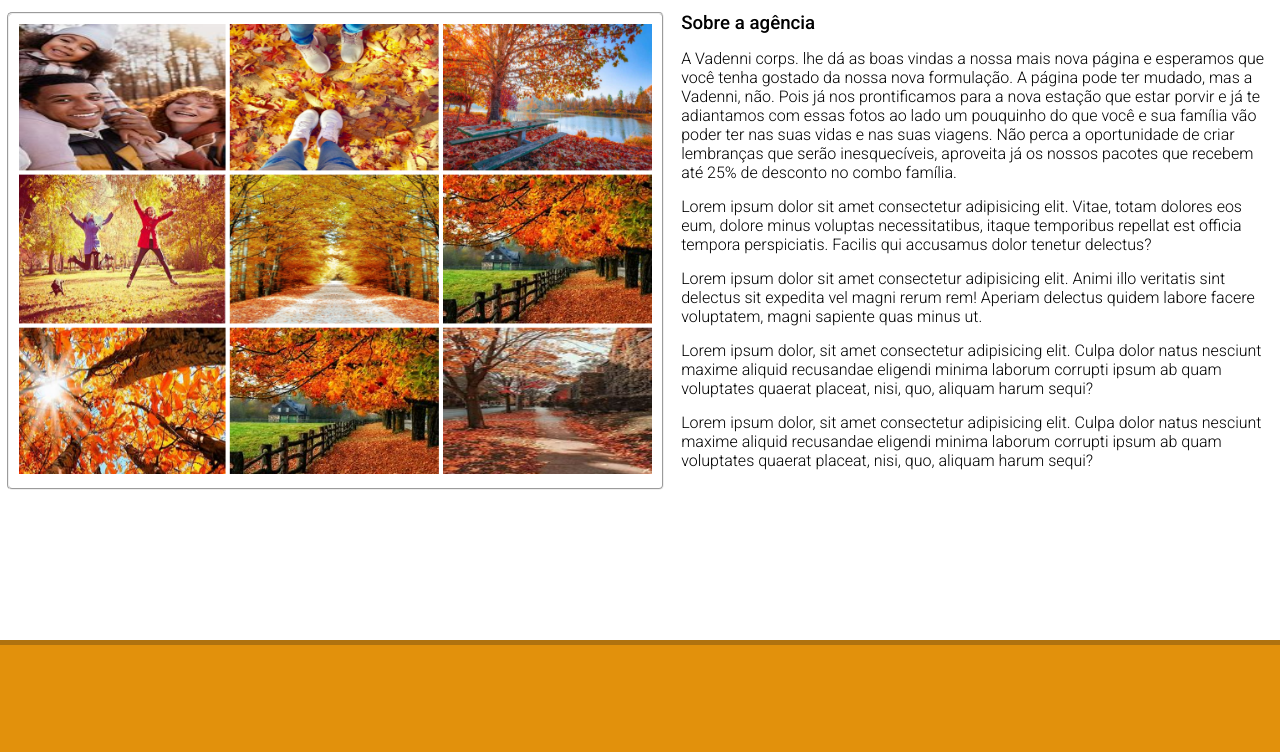
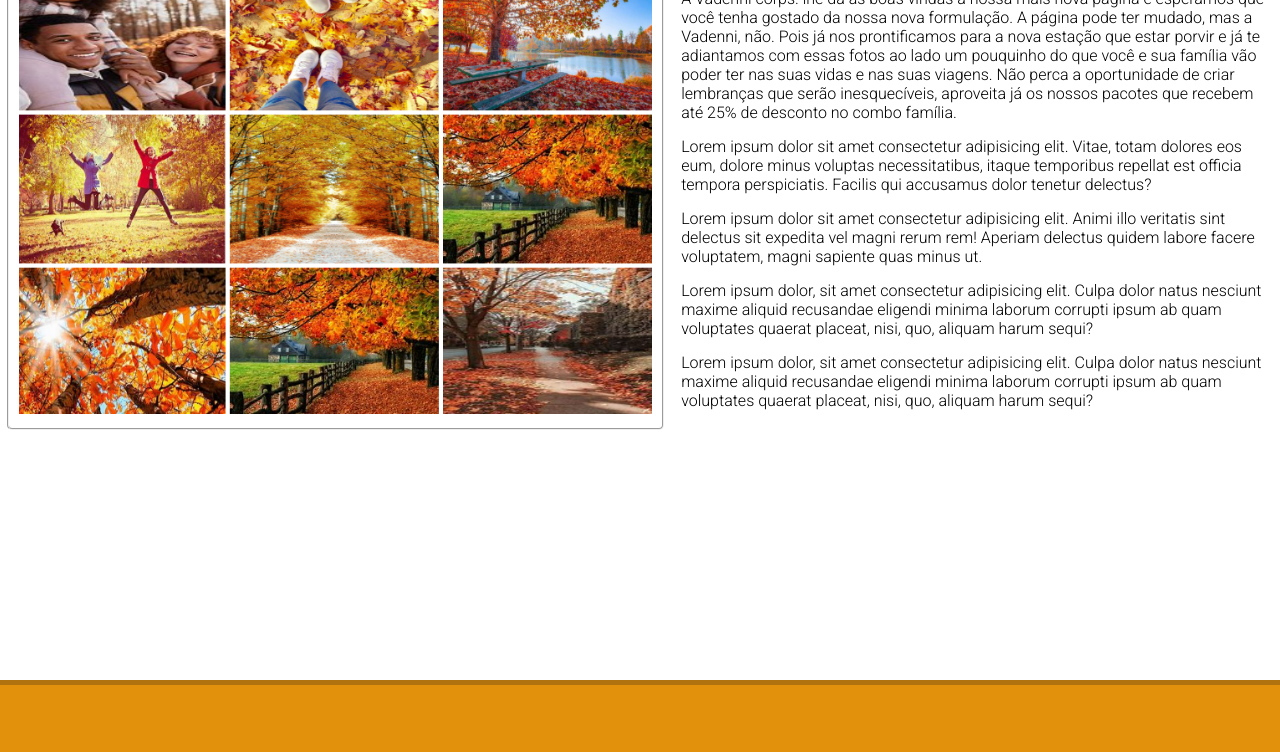
Before and after one commit to Fernandesu/Projeto_um, a plain HTML site: page index.html in a window 1280 px wide. Shown: the part 292-1044 px from the top of the page. Drawn offline with Linux system fonts and the light colour scheme.

Commit message:
chore: mais pequenas mudanças

```diff
--- a/main.css
+++ b/main.css
@@ -73,7 +73,8 @@ fieldset{
 .container{
     max-width:1266px;
     width:100%;
-    margin: 150px auto;
+    margin: 90px auto;
+    margin-bottom: 250px;
 }
 
 img{
```
